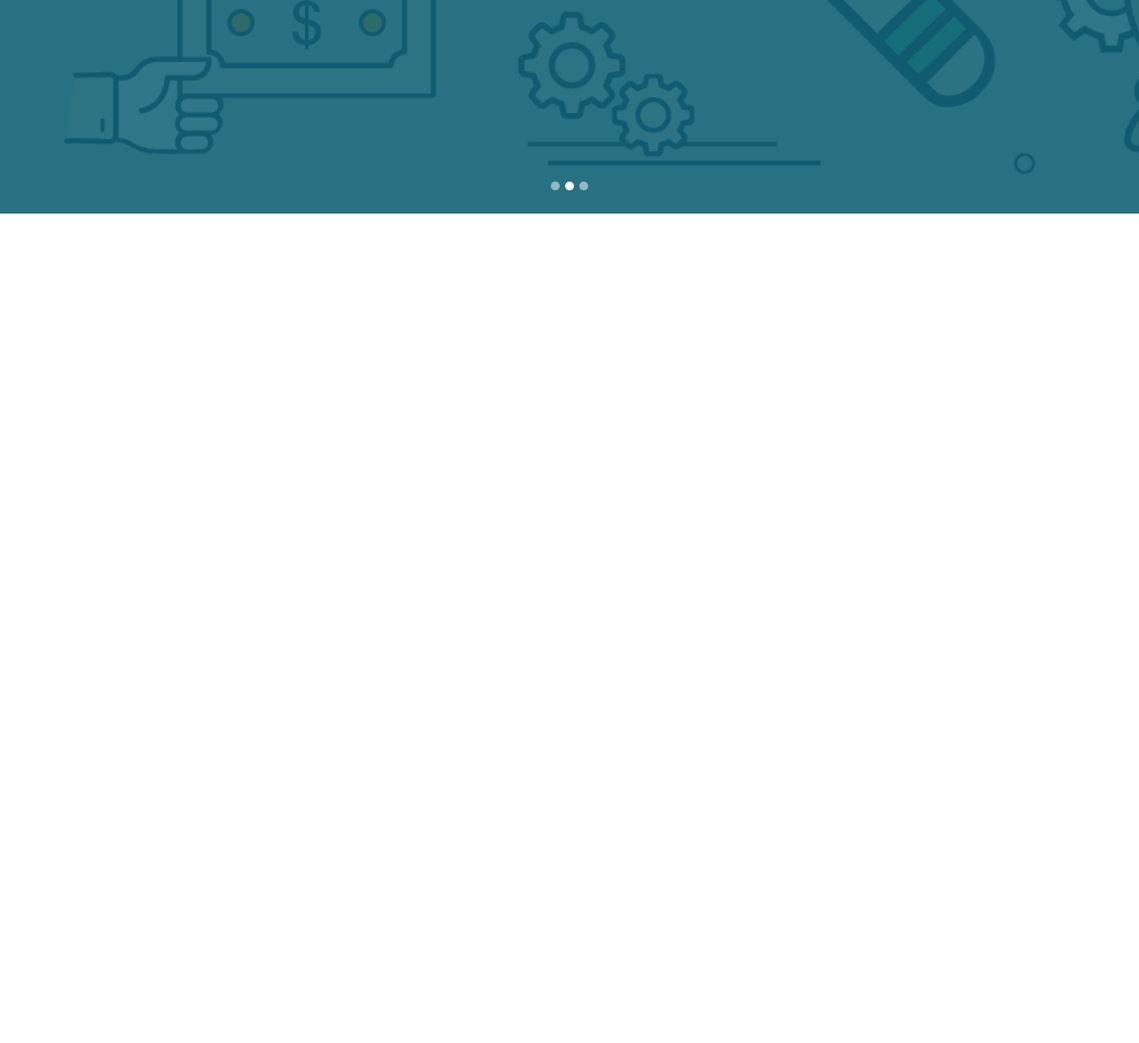
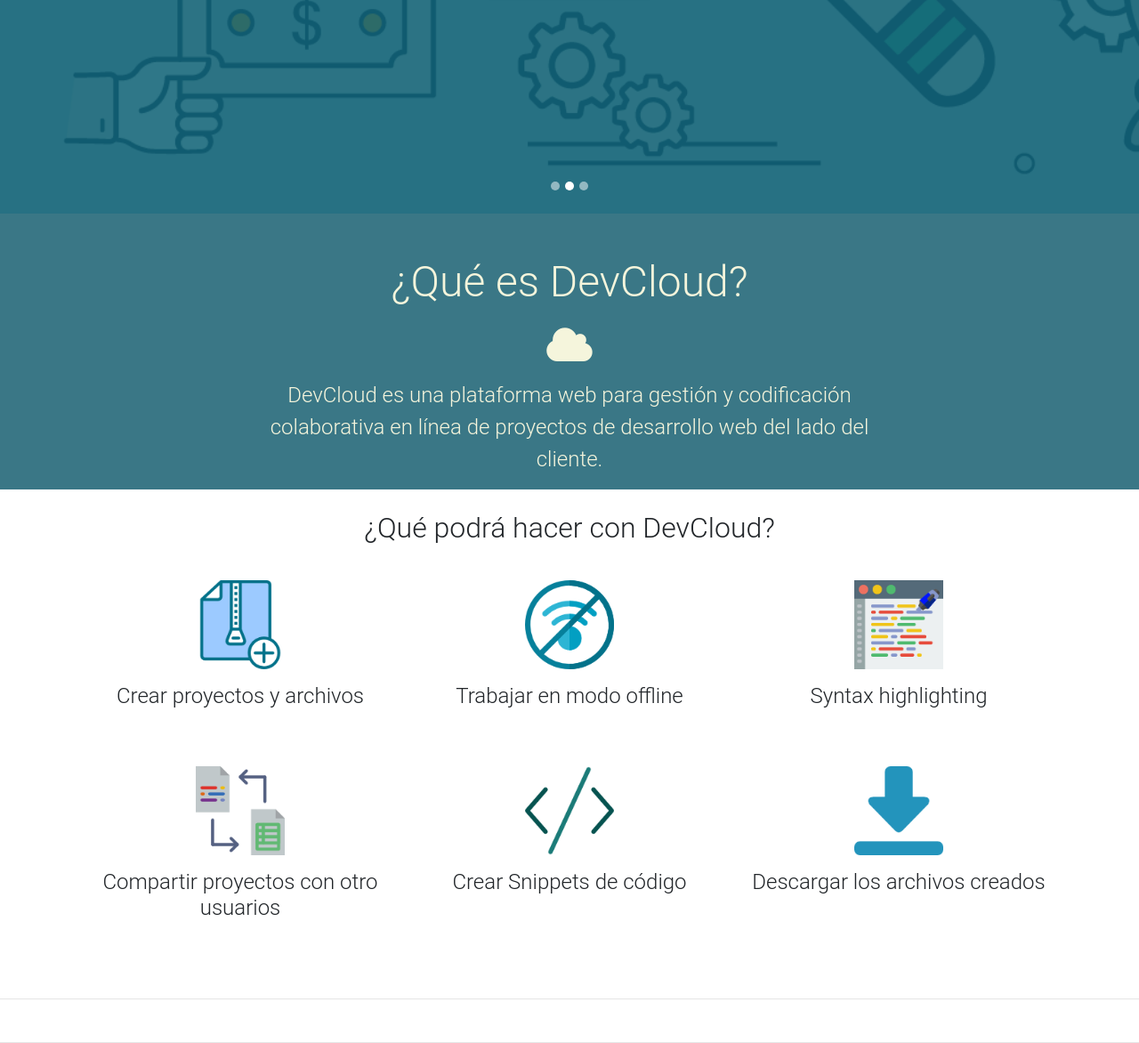
Before and after one commit to saullainez/DevCloud, a website: page public/index.html in a window 1280 px wide. Shown: the part 560-1732 px from the top of the page at 89% size. Before the commit the page ends 800 px from the top, so only its background shows below. Drawn offline with Linux system fonts and the light colour scheme; a web font is replaced by a local one.

Commit message:
Creaciónde las secciones acerca de y características de DevCLoud

```diff
--- a/public/css/estilos.css
+++ b/public/css/estilos.css
@@ -14,6 +14,14 @@
 
 .texto-slide{
     font-size: 1.5rem !important;
+}
+
+.titulo-seccion{
+    font-size: 3rem;
+}
+
+.descripcion-seccion{
+    font-size: 1.5rem;
 }
 
 #texto-registrarse{
@@ -55,9 +63,21 @@
     text-decoration: underline;
 }
 
+.icono{
+    width: 100px;
+}
+
+section {
+    padding-right: 100px;
+    padding-left: 100px;
+    margin-right: auto;
+    margin-left: auto;
+    width: 100%;
+}
 
 
-@media (min-width: 576px) and (max-width: 1080px){
+
+@media (min-width: 576px) and (max-width: 1099px){
 .mr-sm-2, .mx-sm-2 {
     margin-right: .1rem!important;
 }
@@ -66,6 +86,6 @@
     padding: 0.50rem 0.5rem;
 }
 #formulario-login .form-control {
-    font-size: 0.6em;
+    font-size: 0.56em;
 }
 }
--- a/public/index.html
+++ b/public/index.html
@@ -25,18 +25,19 @@
     <header>
         <!--Navbar-->
         <nav class="navbar fixed-top navbar-expand-lg navbar-dark scrolling-navbar">
-            <!--<nav class="navbar navbar-expand-lg navbar-dark fixed-top scrolling-navbar" style="background-color: #081731 !important;">-->
 
             <!--Logo-->
             <a href="#" class="navbar-brand">
                 <img src="https://mdbootstrap.com/img/logo/mdb-transparent.png" alt="DevCloud-logo" height="30">
             </a>
+            <!--/.Logo-->
 
             <!--Botón colapsable-->
             <button class="navbar-toggler" type="button" data-toggle="collapse" data-target="#basicExampleNav"
                 aria-controls="basicExampleNav" aria-expanded="false" aria-label="Toggle navigation">
                 <span class="navbar-toggler-icon"></span>
             </button>
+            <!--/.Botón colapsable-->
 
             <!--Contenido colapsable-->
             <div class="collapse navbar-collapse" id="basicExampleNav">
@@ -44,7 +45,7 @@
                 <!--Links-->
                 <ul class="navbar-nav mr-auto">
                     <li class="nav-item active">
-                        <a href="#" class="nav-link">Acerca de
+                        <a href="#acerca-de" class="nav-link">Acerca de
                             <span class="sr-only">(current)</span>
                         </a>
                     </li>
@@ -55,7 +56,7 @@
                         <a href="#" class="nav-link">Contacto</a>
                     </li>
                 </ul>
-                <!--Links-->
+                <!--/.Links-->
 
                 <!--Formulario de inicio de sesión-->
                 <div id="contenedor-formulario">
@@ -65,6 +66,9 @@
                         <button class="btn btn-primary my-2 my-sm-0">Iniciar Sesión</button>
                     </form>
                 </div>
+                <!--/.Formulario de inicio de sesión-->
+
+                <!--Regístrate-->
                 <div row>
                     <div class="col-12">
                         <span id="texto-registrarse">¿Todavía no tienes cuenta?</span>
@@ -72,13 +76,16 @@
                     <div class="col-12">
                         <a href="#" id="text-registrarse">¡Regístrate!</a>
                     </div>
+                </div>
+                <!--/.Regístrate-->
 
-                </div>
             </div>
+            <!--/.Contenido colapsable-->
+
         </nav>
-        <!--Navbar-->
+        <!--/.Navbar-->
     </header>
-    <!--Navegación principal-->
+    <!--/.Navegación principal-->
 
     <!--Carrusel-->
     <div id="carousel-example-1z" class="carousel slide carousel-fade" data-ride="carousel">
@@ -186,7 +193,8 @@
                                 <strong>¡Comparte código con tus amigos!</strong>
                             </p>
 
-                            <a target="_blank" href="https://mdbootstrap.com/bootstrap-tutorial/" class="btn btn-outline-white btn-lg">Saber más
+                            <a target="_blank" href="https://mdbootstrap.com/bootstrap-tutorial/" class="btn btn-outline-white btn-lg">Saber
+                                más
                                 <i class="fa fa-info ml-2"></i>
                             </a>
                         </div>
@@ -203,7 +211,7 @@
         </div>
         <!--/.Slides-->
 
-        <!--Controls-->
+        <!--Controles-->
         <a class="carousel-control-prev" href="#carousel-example-1z" role="button" data-slide="prev">
             <span class="carousel-control-prev-icon" aria-hidden="true"></span>
             <span class="sr-only">Anterior</span>
@@ -212,7 +220,7 @@
             <span class="carousel-control-next-icon" aria-hidden="true"></span>
             <span class="sr-only">Siguiente</span>
         </a>
-        <!--/.Controls-->
+        <!--/.Controles-->
 
     </div>
     <!--/.Carrusel-->
@@ -220,16 +228,118 @@
     <!--Layout principal-->
     <main>
 
+
+        <!--Sección "Acerca de"-->
+        <section id="acerca-de" class="text-center" style="background-color:#3a7786; padding-top: 3rem; color: beige;">
+
+            <!--Título de la sección-->
+            <h2 class="titulo-seccion">¿Qué es DevCloud?</h2>
+
+            <!--Fila del sistema de grillas para la descripción-->
+            <div class="row d-flex justify-content-center mb-4">
+
+                <!--Columna del sistema de grillas-->
+                <div class="col-md-8">
+                    <div style="font-size: 3rem;">
+                        <i class="fa fa-cloud"></i>
+                    </div>
+
+
+                    <!--Descripción-->
+                    <p class="descripcion-seccion">
+                        DevCloud es una plataforma web para gestión y codificación
+                        colaborativa en línea de proyectos de desarrollo web del lado del cliente.
+                    </p>
+                </div>
+                <!--/.Columna del sistema de grillas-->
+            </div>
+            <!--/.Fila del sistema de grillas para la descripción-->
+
+        </section>
+        <!--/.Sección "Acerca de"-->
+
+        <!--Sección "Características"-->
+        <section id="caracteristicas" class="text-center">
+
+            <!--Subtítulo-->
+            <h2 class="mb-3">¿Qué podrá hacer con DevCloud?</h2>
+
+            <!--Fila del sistema de grillas para las características-->
+            <div class="row">
+
+                <!--Primer característica-->
+                <div class="col-md-4 col-sm-6 my-4">
+                    <img class="icono" src="img/create.png" alt="">
+                    <h4 class="my-3">Crear proyectos y archivos</h4>
+                </div>
+                <!--/.Primer característica-->
+
+                <!--Segunda característica-->
+                <div class="col-md-4 col-sm-6 my-4">
+                    <img class="icono" src="img/no-wifi.png" alt="no-wifi">
+                    <h4 class="my-3">Trabajar en modo offline</h4>
+                </div>
+                <!--/.Segunda característica-->
+
+                <!--Tercer característica-->
+                <div class="col-md-4 col-sm-6 my-4">
+                    <img class="icono" src="img/highlighter.png" alt="highlighter">
+                    <h4 class="my-3">Syntax highlighting</h4>
+                </div>
+                <!--/.Tercer característica-->
+
+                <!--Cuarta característica-->
+                <div class="col-md-4 col-sm-6 my-4">
+                    <img class="icono" src="img/exchange.png" alt="exchange">
+                    <h4 class="my-3">Compartir proyectos con otro usuarios</h4>
+                </div>
+                <!--/.Cuarta característica-->
+
+                <!--Quinta característica-->
+                <div class="col-md-4 col-sm-6 my-4">
+                    <img class="icono" src="img/code-snippet.png" alt="code-snippet">
+                    <h4 class="my-3">Crear Snippets de código</h4>
+                </div>
+                <!--/.Quinta característica-->
+
+                <!--Sexta característica-->
+                <div class="col-md-4 col-sm-6 my-4">
+                    <img class="icono" src="img/download.png" alt="download">
+                    <h4 class="my-3">Descargar los archivos creados</h4>
+                </div>
+                <!--/.Sexta característica-->
+            </div>
+            <!--/.Fila del sistema de grillas para las características-->
+        </section>
+        <!--/.Sección "Características"-->
+
+        <hr class="my-5">
+
+        <!--Sección "Planes"-->
+        <section id="planes">
+
+        </section>
+        <!--/.Sección "Planes"-->
+
+        <hr class="my-5">
+
+        <!--Sección "Contacto"-->
+        <section id="contacto">
+
+        </section>
+        <!--/.Sección "Contacto"-->
+
+
     </main>
-    <!--Layout principal-->
+    <!--/.Layout principal-->
 
     <!--Footer-->
     <footer>
 
     </footer>
-    <!--Footer-->
+    <!--/.Footer-->
 
-
+    <!--Scripts-->
     <script type="text/javascript" src="js/jquery-3.3.1.min.js"></script>
     <script type="text/javascript" src="js/bootstrap.min.js"></script>
     <script type="text/javascript" src="js/mdb.min.js"></script>
```
Also changed, not shown: public/img/1_-xlCG5r86ocNFhC5iE658A.jpeg (deleted), public/img/Blog_image_frontend1.jpg (deleted), public/img/Coding-1-670x447.jpg (deleted), public/img/Slide2-1.png (deleted), public/img/code-snippet.png (added), public/img/coding_illustration_smaller1-608x400.jpg (deleted), public/img/create.png (added), public/img/download.png (added), public/img/exchange.png (added), public/img/highlighter.png (added), public/img/no-wifi.png (added), 1 other file.
